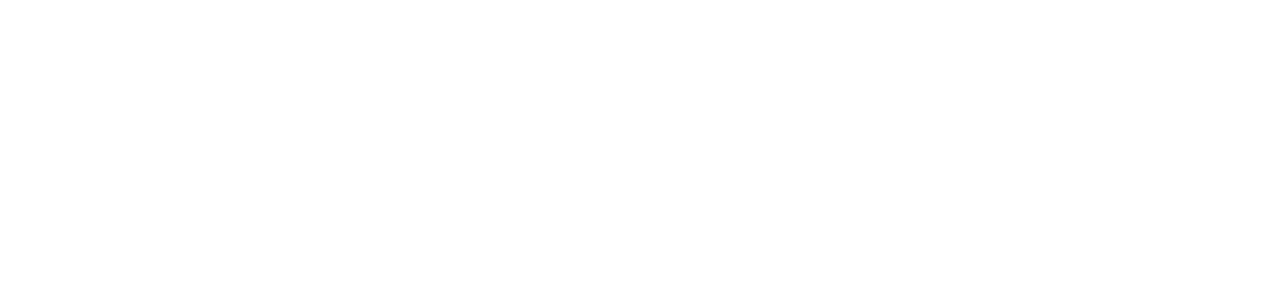
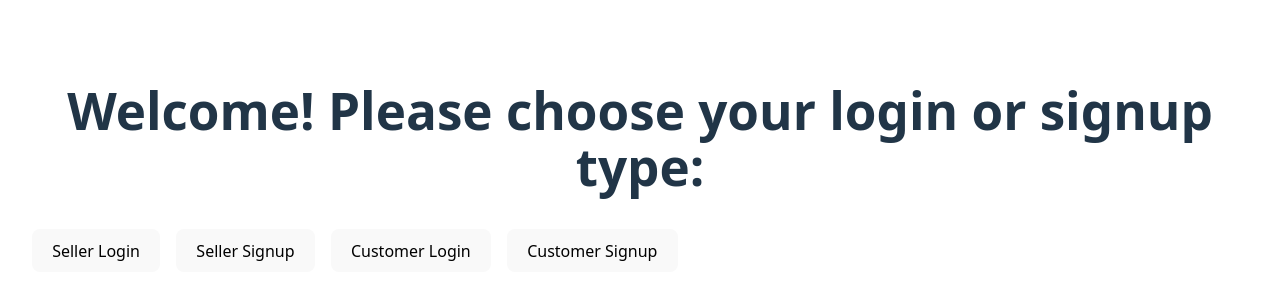
Before and after one commit to BaghettiGH/hackercup-hackathon, a React (Vite) app in the folder my-app/: page / in a window 1280 px wide. Before the commit this address had no page. Shown: the part 240-540 px from the top of the page. Built offline with nearby package versions, Linux system fonts and the light colour scheme.

Commit message:
Added primitive login/signup popup

```diff
--- /dev/null
+++ b/my-app/src/components/CustomerLogin.js
@@ -0,0 +1,16 @@
+import React from "react";
+
+const CustomerLogin = ({ onClose }) => (
+	<div className="modal">
+		<div className="modal-content">
+			<h2>Customer Login</h2>
+			{/* Customer login form fields */}
+			<input type="text" placeholder="Email" />
+			<input type="password" placeholder="Password" />
+			<button>Login</button>
+			<button onClick={onClose}>Close</button>
+		</div>
+	</div>
+);
+
+export default CustomerLogin;
--- /dev/null
+++ b/my-app/src/components/CustomerSignup.js
@@ -0,0 +1,17 @@
+import React from "react";
+
+const CustomerSignup = ({ onClose }) => (
+	<div className="modal">
+		<div className="modal-content">
+			<h2>Customer Signup</h2>
+			{/* Customer signup form fields */}
+			<input type="text" placeholder="Name" />
+			<input type="email" placeholder="Email" />
+			<input type="password" placeholder="Password" />
+			<button>Sign Up</button>
+			<button onClick={onClose}>Close</button>
+		</div>
+	</div>
+);
+
+export default CustomerSignup;
--- /dev/null
+++ b/my-app/src/components/SellerLogin.js
@@ -0,0 +1,16 @@
+import React from "react";
+
+const SellerLogin = ({ onClose }) => (
+	<div className="modal">
+		<div className="modal-content">
+			<h2>Seller Login</h2>
+			{/* Seller login form fields */}
+			<input type="text" placeholder="Email" />
+			<input type="password" placeholder="Password" />
+			<button>Login</button>
+			<button onClick={onClose}>Close</button>
+		</div>
+	</div>
+);
+
+export default SellerLogin;
--- /dev/null
+++ b/my-app/src/components/SellerSignup.js
@@ -0,0 +1,17 @@
+import React from "react";
+
+const SellerSignup = ({ onClose }) => (
+	<div className="modal">
+		<div className="modal-content">
+			<h2>Seller Signup</h2>
+			{/* Seller signup form fields */}
+			<input type="text" placeholder="Name" />
+			<input type="email" placeholder="Email" />
+			<input type="password" placeholder="Password" />
+			<button>Sign Up</button>
+			<button onClick={onClose}>Close</button>
+		</div>
+	</div>
+);
+
+export default SellerSignup;
--- a/my-app/src/navigator/AuthNavigator.js
+++ b/my-app/src/navigator/AuthNavigator.js
@@ -1,27 +1,31 @@
-import React from "react";
-import { BrowserRouter as Router, Routes, Route } from "react-router-dom";
-// Import your authentication screens
-// Example: import LoginScreen from "../screens/LoginScreen";
-// Example: import RegisterScreen from "../screens/RegisterScreen";
+import React, { useState } from "react";
+import SellerLogin from "../components/SellerLogin";
+import SellerSignup from "../components/SellerSignup";
+import CustomerLogin from "../components/CustomerLogin";
+import CustomerSignup from "../components/CustomerSignup";
 
-// Placeholder components for demonstration
-const LoginScreen = () => <div>Login</div>;
-const RegisterScreen = () => <div>Register</div>;
+const AuthNavigator = () => {
+	const [modal, setModal] = useState(null);
 
-const authRoutes = [
-	{ path: "/login", element: <LoginScreen /> },
-	{ path: "/register", element: <RegisterScreen /> },
-	// Add more auth-related routes here
-];
+	const openModal = (type) => setModal(type);
+	const closeModal = () => setModal(null);
 
-const AuthNavigator = () => (
-	<Router>
-		<Routes>
-			{authRoutes.map(({ path, element }, idx) => (
-				<Route key={idx} path={path} element={element} />
-			))}
-		</Routes>
-	</Router>
-);
+	return (
+		<div>
+			<h1>Welcome! Please choose your login or signup type:</h1>
+			<div style={{ display: "flex", gap: "1rem" }}>
+				<button onClick={() => openModal("seller-login")}>Seller Login</button>
+				<button onClick={() => openModal("seller-signup")}>Seller Signup</button>
+				<button onClick={() => openModal("customer-login")}>Customer Login</button>
+				<button onClick={() => openModal("customer-signup")}>Customer Signup</button>
+			</div>
+
+			{modal === "seller-login" && <SellerLogin onClose={closeModal} />}
+			{modal === "seller-signup" && <SellerSignup onClose={closeModal} />}
+			{modal === "customer-login" && <CustomerLogin onClose={closeModal} />}
+			{modal === "customer-signup" && <CustomerSignup onClose={closeModal} />}
+		</div>
+	);
+};
 
 export default AuthNavigator;
```
